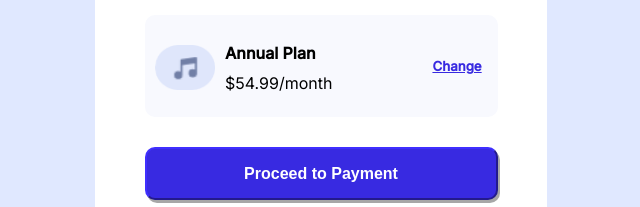
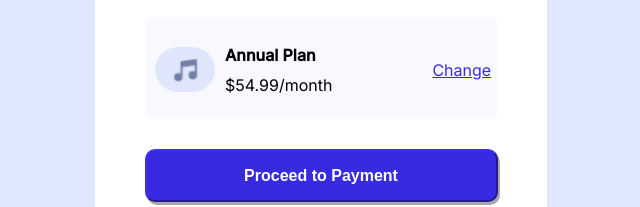
Before and after one commit to khaekelvin/Order-Summary-Component, a plain HTML site: page index.html in a window 1280 px wide. Shown: the part 429-636 px from the top of the page, 319-959 px from the left. Drawn offline with Linux system fonts and the light colour scheme.

Commit message:
Update index.html

```diff
--- a/index.html
+++ b/index.html
@@ -11,6 +11,7 @@
 </head>
 <body>
     <div class="container">
+        <article>
         <img class="img1" src="Screenshot 2023-07-17 093305.png" alt="">
 <div class="all">
         <section class="order">Order Summary</section>
@@ -29,7 +30,7 @@
             <p class="annual"><span>Annual Plan</span></p>
             <p class="year"><span>$54.99/month</span></p>
         </div>
-            <h5 class="change">Change</h5>
+            <p class="change">Change</p>
         </div>
 
         <section class="last">
@@ -37,7 +38,7 @@
             <p class="cancel">Cancel Order</p>
         </section>
     </div>
-
+</article>
     </div>
 </body>
 </html>
```
